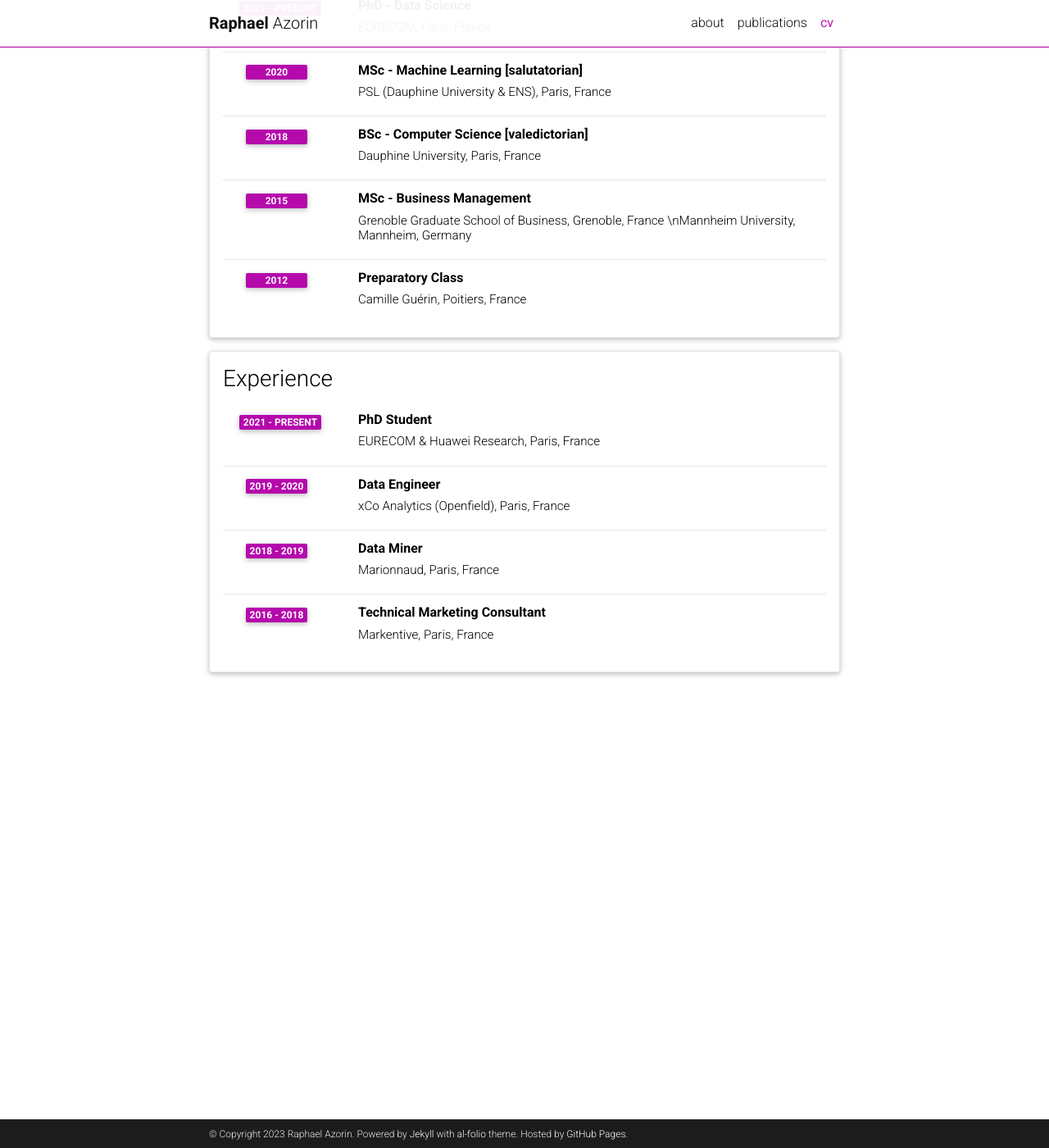
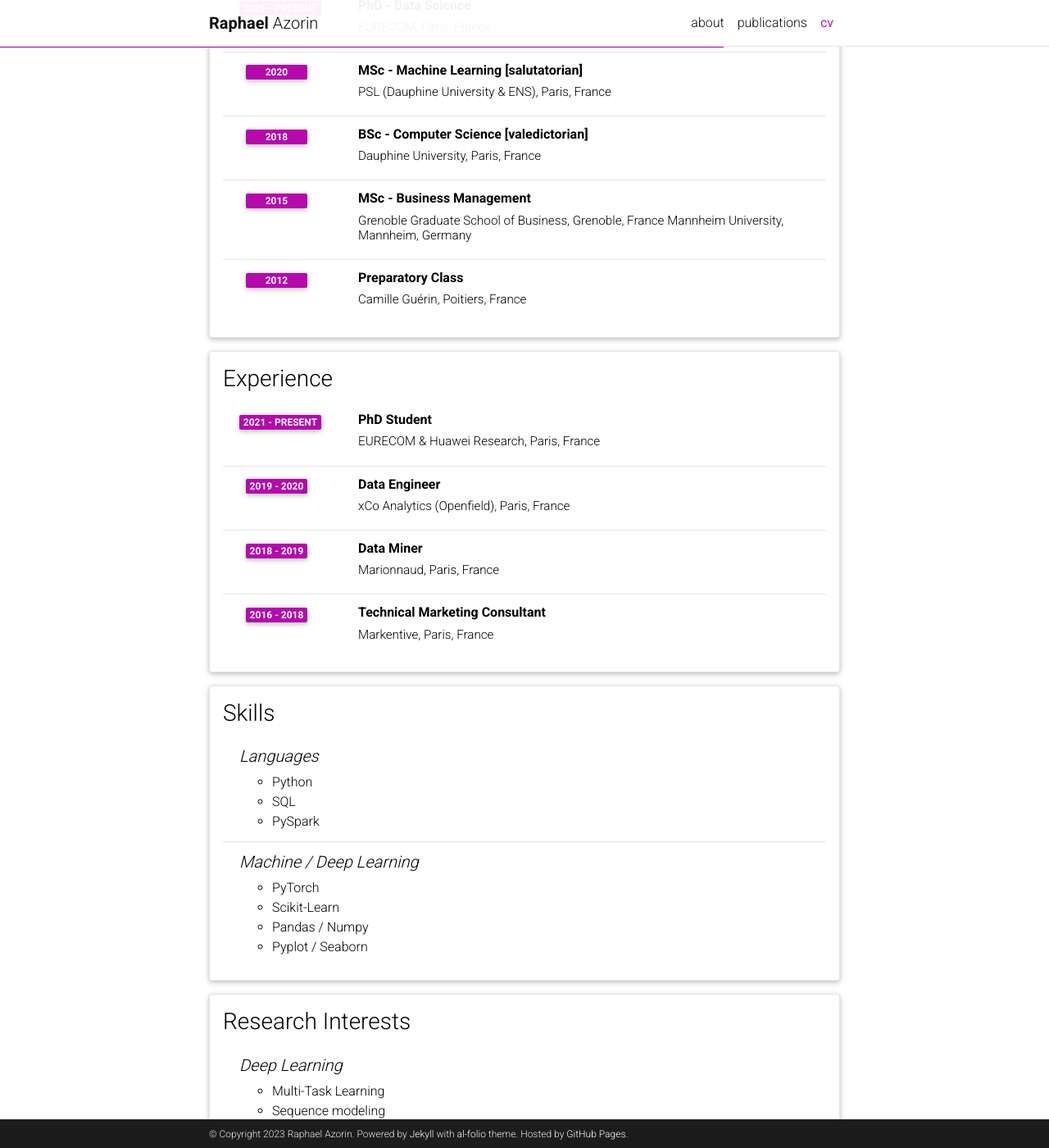
Before and after one commit to Raphaaal/raphaaal.github.io, a Jekyll site: the page built from _pages/cv.md, in a window 1280 px wide and 1400 px high, scrolled down 470 px. Shown: the whole window at 82% size. Built offline with Jekyll 4.4.1, drawn with Linux system fonts in a browser that asks for light colours; comment, search, counter and statistics services are not loaded; a style sheet for code colours, icons or effects is not loaded; some of the changed text lies outside the part shown.

Commit message:
Add skills and research interests

```diff
--- a/_data/cv.yml
+++ b/_data/cv.yml
@@ -37,7 +37,8 @@
       #  - Description 2.
 
     - title: MSc - Business Management
-      institution: "Grenoble Graduate School of Business, Grenoble, France \\nMannheim University, Mannheim, Germany"
+      institution: "Grenoble Graduate School of Business, Grenoble, France\
+      \n\n Mannheim University, Mannheim, Germany"
       year: 2015
 
     #- title: MSc - Exchange Student
@@ -74,32 +75,31 @@
 #      year: 2015-now
 #      description: A beautiful, simple, clean, and responsive Jekyll theme for academics.
 
-#- title: Skills
-#  type: nested_list
-#  contents:
-#    - title: Programming
-#      items:
-#        - Python
-#        - SQL
-#        - PySpark
-#	- Java (personal)
+- title: Skills
+  type: nested_list
+  contents:
+    - title: Languages
+      items:
+        - Python
+        - SQL
+        - PySpark
 
-#    - title: Machine / Deep Learning
-#      items:
-#        - PyTorch
-#        - Scikit-Learn
-#        - PySpark
-#	- Java (personal)
+    - title: Machine / Deep Learning
+      items:
+        - PyTorch
+        - Scikit-Learn
+        - Pandas / Numpy
+        - Pyplot / Seaborn
 
 
-#- title: Research Interests
-#  type: nested_list
-#  contents:
-#    - title: Topic 1.
-#      items:
-#        - Description 1.
-#        - Description 2.
-#    - title: Topic 2.
-#      items:
-#        - Description 1.
-#        - Description 2.
+- title: Research Interests
+  type: nested_list
+  contents:
+    - title: Deep Learning
+      items:
+        - Multi-Task Learning
+        - Sequence modeling
+    - title: Machine Learning
+      items:
+        - Learned data structures
+        - Stream learning
```
